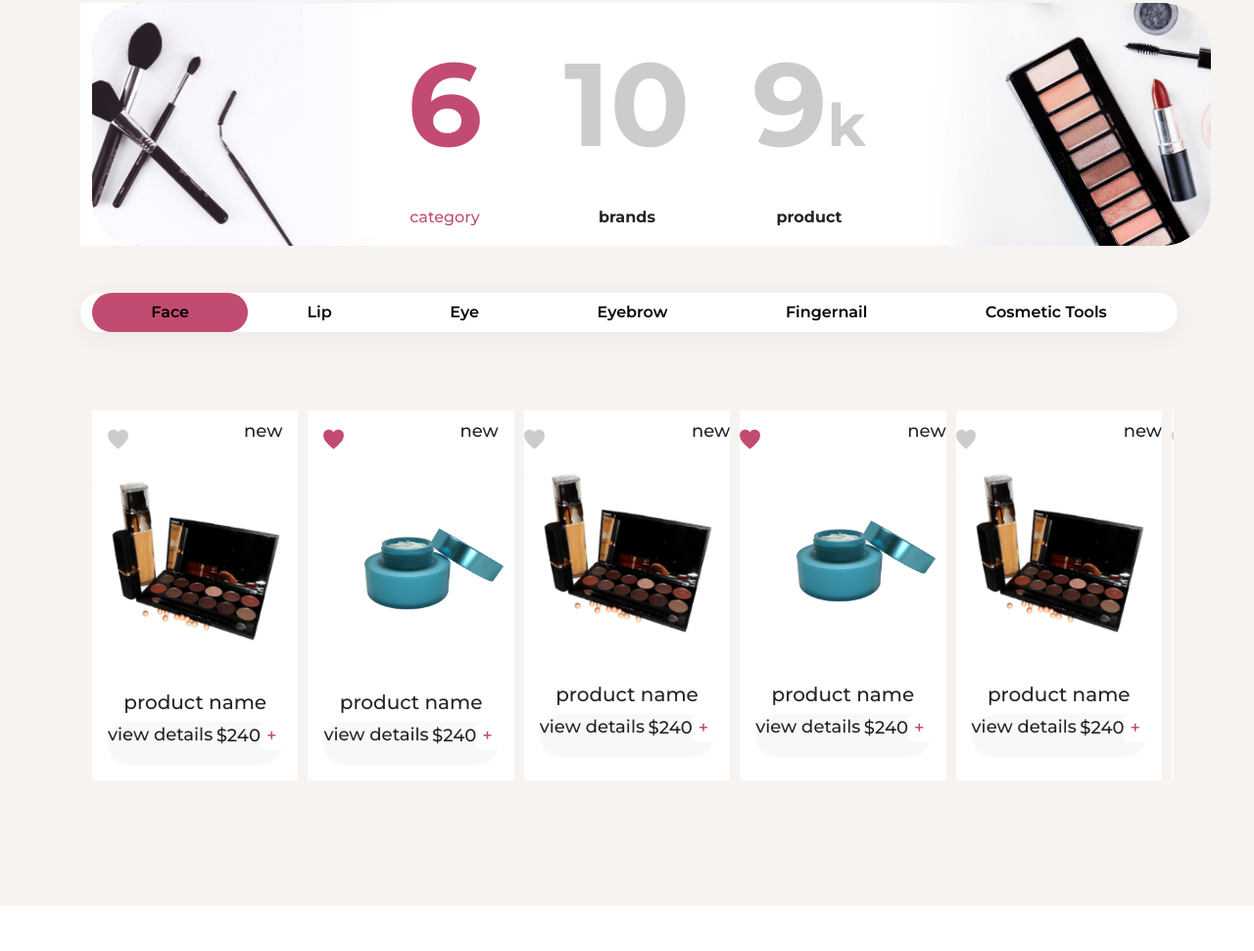
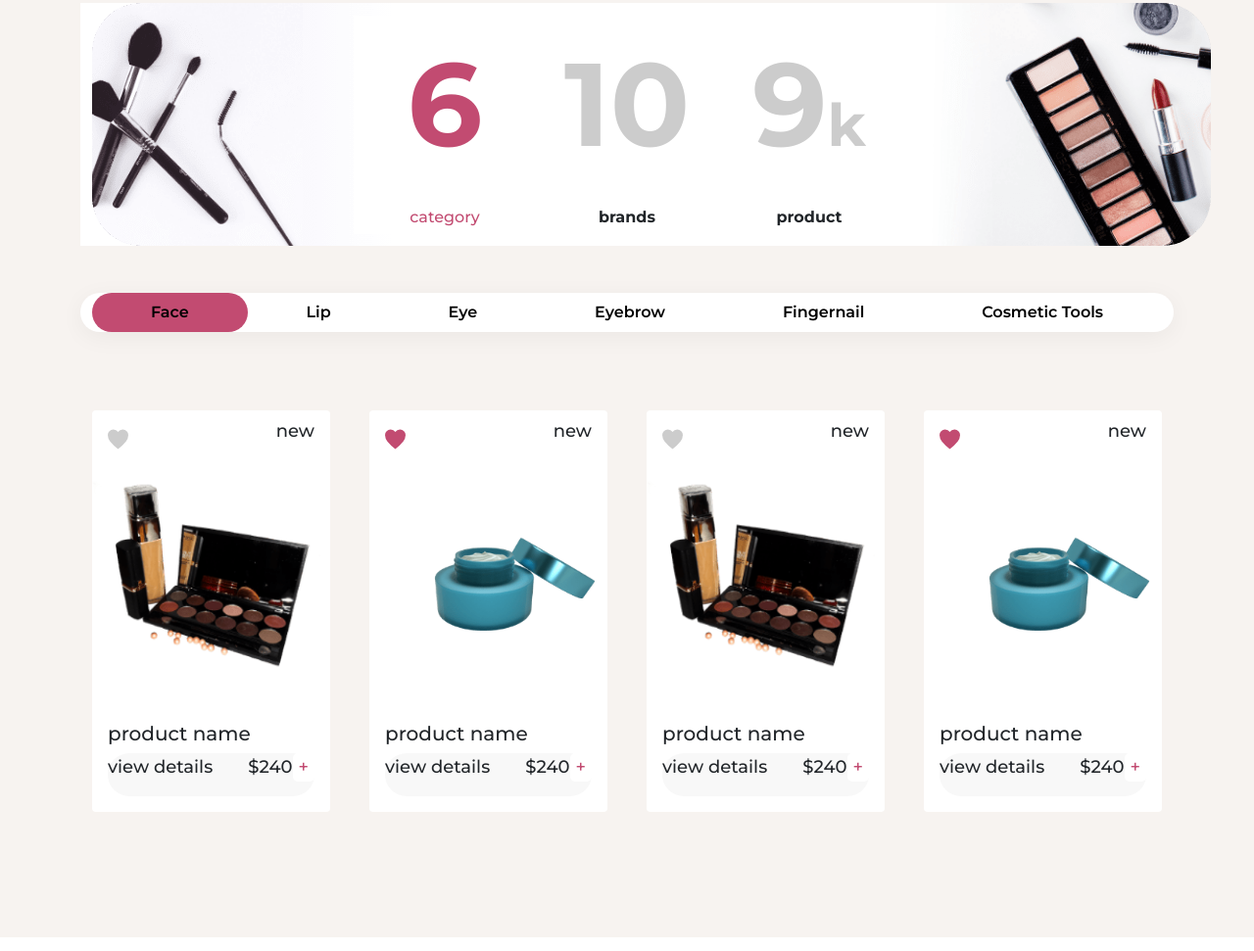
Before and after one commit to mohammadmajidd/lauraBeauty, a plain HTML site: page components/index.html in a window 1280 px wide. Shown: the part 1749-2720 px from the top of the page at 98% size. Drawn offline with nearby package versions, Linux system fonts and the light colour scheme.

Commit message:
edit product swiper

```diff
--- a/components/index.html
+++ b/components/index.html
@@ -177,7 +177,7 @@
 <section class="products p-5  productSummary">
     <div class="container ">
         <h2 class=" text-center fw-bold mt-5"><span>Various products</span></h2>
-        <div class="container bg-white imageContainer d-sm-none d-md-block">
+        <div class="container bg-white imageContainer d-sm-none d-lg-block">
             <div class="row">
                 <div class="col-1">
                     <img class="rounded" src="images/left.png">
@@ -203,36 +203,24 @@
             </div>
         </div>
         <div class="container categories mt-5">
-            <ul class="nav nav-pills nav-fill">
-                <li class="nav-item">
+            <nav class="nav nav-pills nav-fill ">
                     <a class="nav-link active text-black bg-primary" aria-current="page" href="#">face</a>
-                </li>
-                <li class="nav-item">
                     <a class="nav-link text-black" href="#">lip</a>
-                </li>
-                <li class="nav-item">
                     <a class="nav-link text-black" href="#">eye</a>
-                </li>
-                <li class="nav-item">
                     <a class="nav-link text-black" href="#">eyebrow</a>
-                </li>
-                <li class="nav-item">
                     <a class="nav-link text-black" href="#">fingernail</a>
-                </li>
-                <li class="nav-item">
                     <a class="nav-link text-black" href="#">cosmetic tools</a>
-                </li>
-            </ul>
+            </nav>
         </div>
         <!--product section-->
         <section class="container mt-4 productSection">
             <div class=" products">
-                <div class="row g-4">
+                <div class="row row-cols-md-1 g-4">
                     <div class="swiper mySwiper">
                         <div class="swiper-wrapper">
                             <div class="swiper-slide">
                                 <div class="col">
-                                    <div class="card rounded border-0">
+                                    <div class="card rounded border-0 bg products__productCard">
                                         <div class="card-header bg-transparent border-0">
                                             <div class="d-flex justify-content-between">
                                                 <img src="images/gray-like.svg">
@@ -242,7 +230,7 @@
                                         <img src="images/make%20up%20palette%20box%20.png" class="card-img-top"
                                              alt="palette">
                                         <div class="card-body">
-                                            <h5 class="card-title">product name</h5>
+                                            <h5 class="card-title text-start">product name</h5>
                                             <div class="products__productInfo">
                                                 <p>view details</p>
                                                 <div class="products__footer">
@@ -256,7 +244,7 @@
                             </div>
                             <div class="swiper-slide">
                                 <div class="col">
-                                    <div class="card border-0">
+                                    <div class="card rounded border-0 bg products__productCard">
                                         <div class="card-header bg-transparent border-0">
                                             <div class="d-flex justify-content-between">
                                                 <img src="images/pink-like.svg">
@@ -266,73 +254,7 @@
                                         <img src="images/face%20cream.png" class="card-img-top"
                                              alt="cream">
                                         <div class="card-body">
-                                            <h5 class="card-title">product name</h5>
-                                            <div class="products__productInfo">
-                                                <p>view details</p>
-                                                <div class="products__footer">
-                                                    <p>$240</p>
-                                                    <button>+</button>
-                                                </div>
-                                            </div>
-                                        </div>
-                                    </div>
-                                </div>
-                            </div>
-                            <div class="swiper-slide">
-                                <div class="col ">
-                                    <div class="card border-0">
-                                        <div class="d-flex justify-content-between">
-                                            <img src="images/gray-like.svg">
-                                            <p>new</p>
-                                        </div>
-                                        <img src="images/make%20up%20palette%20box%20.png" class="card-img-top"
-                                             alt="palette">
-                                        <div class="card-body">
-                                            <h5 class="card-title">product name</h5>
-                                            <div class="products__productInfo">
-                                                <p>view details</p>
-                                                <div class="products__footer">
-                                                    <p>$240</p>
-                                                    <button>+</button>
-                                                </div>
-                                            </div>
-                                        </div>
-                                    </div>
-                                </div>
-                            </div>
-                            <div class="swiper-slide">
-                                <div class="col ">
-                                    <div class="card border-0">
-                                        <div class="d-flex justify-content-between">
-                                            <img src="images/pink-like.svg">
-                                            <p>new</p>
-                                        </div>
-                                        <img src="images/face%20cream.png" class="card-img-top"
-                                             alt="cream">
-                                        <div class="card-body">
-                                            <h5 class="card-title">product name</h5>
-                                            <div class="products__productInfo">
-                                                <p>view details</p>
-                                                <div class="products__footer">
-                                                    <p>$240</p>
-                                                    <button>+</button>
-                                                </div>
-                                            </div>
-                                        </div>
-                                    </div>
-                                </div>
-                            </div>
-                            <div class="swiper-slide">
-                                <div class="col ">
-                                    <div class="card border-0">
-                                        <div class="d-flex justify-content-between">
-                                            <img src="images/gray-like.svg">
-                                            <p>new</p>
-                                        </div>
-                                        <img src="images/make%20up%20palette%20box%20.png" class="card-img-top"
-                                             alt="palette">
-                                        <div class="card-body">
-                                            <h5 class="card-title">product name</h5>
+                                            <h5 class="card-title text-start">product name</h5>
                                             <div class="products__productInfo">
                                                 <p>view details</p>
                                                 <div class="products__footer">
@@ -346,15 +268,89 @@
                             </div>
                             <div class="swiper-slide">
                                 <div class="col">
-                                    <div class="card border-0">
-                                        <div class="d-flex justify-content-between">
-                                            <img src="images/gray-like.svg">
-                                            <p>new</p>
+                                    <div class="card rounded border-0 bg products__productCard">
+                                        <div class="card-header bg-transparent border-0">
+                                            <div class="d-flex justify-content-between">
+                                                <img src="images/gray-like.svg">
+                                                <p>new</p>
+                                            </div>
+                                        </div>
+                                        <img src="images/make%20up%20palette%20box%20.png" class="card-img-top"
+                                             alt="palette">
+                                        <div class="card-body">
+                                            <h5 class="card-title text-start">product name</h5>
+                                            <div class="products__productInfo">
+                                                <p>view details</p>
+                                                <div class="products__footer">
+                                                    <p>$240</p>
+                                                    <button>+</button>
+                                                </div>
+                                            </div>
+                                        </div>
+                                    </div>
+                                </div>
+                            </div>
+                            <div class="swiper-slide">
+                                <div class="col">
+                                    <div class="card rounded border-0 bg products__productCard">
+                                        <div class="card-header bg-transparent border-0">
+                                            <div class="d-flex justify-content-between">
+                                                <img src="images/pink-like.svg">
+                                                <p>new</p>
+                                            </div>
                                         </div>
                                         <img src="images/face%20cream.png" class="card-img-top"
                                              alt="cream">
                                         <div class="card-body">
-                                            <h5 class="card-title">product name</h5>
+                                            <h5 class="card-title text-start">product name</h5>
+                                            <div class="products__productInfo">
+                                                <p>view details</p>
+                                                <div class="products__footer">
+                                                    <p>$240</p>
+                                                    <button>+</button>
+                                                </div>
+                                            </div>
+                                        </div>
+                                    </div>
+                                </div>
+                            </div>
+                            <div class="swiper-slide">
+                                <div class="col">
+                                    <div class="card rounded border-0 bg products__productCard">
+                                        <div class="card-header bg-transparent border-0">
+                                            <div class="d-flex justify-content-between">
+                                                <img src="images/gray-like.svg">
+                                                <p>new</p>
+                                            </div>
+                                        </div>
+                                        <img src="images/make%20up%20palette%20box%20.png" class="card-img-top"
+                                             alt="palette">
+                                        <div class="card-body">
+                                            <h5 class="card-title text-start">product name</h5>
+                                            <div class="products__productInfo">
+                                                <p>view details</p>
+                                                <div class="products__footer">
+                                                    <p>$240</p>
+                                                    <button>+</button>
+                                                </div>
+                                            </div>
+                                        </div>
+                                    </div>
+                                </div>
+                            </div>
+                            <div class="swiper-slide">
+                                <div class="col">
+                                    <div class="card rounded border-0 bg products__productCard">
+                                        <div class="card-header bg-transparent border-0">
+                                            <div class="d-flex justify-content-between">
+                                                <img src="images/pink-like.svg">
+                                                <p>new</p>
+                                            </div>
+                                        </div>
+                                        <img src="images/face%20cream.png" class="card-img-top"
+                                             alt="cream">
+                                        <div class="card-body">
+                                            <h5 class="card-title text-start">product name</h5>
                                             <div class="products__productInfo">
                                                 <p>view details</p>
                                                 <div class="products__footer">
--- a/components/js/swiper.js
+++ b/components/js/swiper.js
@@ -1,10 +1,37 @@
 var swiper = new Swiper(".mySwiper", {
-    slidesPerView: 5,
-    spaceBetween: 10,
+
     navigation: {
         nextEl: ".swiper-button-next",
         prevEl: ".swiper-button-prev",
     },
+    breakpoints: {
+        540: {
+            slidesPerView: 2,
+            spaceBetween: 20
+        },
+        // when window width is >= 480px
+        576: {
+            slidesPerView:3,
+            spaceBetween: 30
+        },
+        // when window width is >= 640px
+        720: {
+            slidesPerView: 3,
+            spaceBetween: 40
+        },
+        960: {
+            slidesPerView: 3,
+            spaceBetween: 40
+        },
+        1140: {
+            slidesPerView: 4,
+            spaceBetween: 40
+        },
+        1320: {
+            slidesPerView: 5,
+            spaceBetween: 40
+        },
+    }
 });
 let swiper2 = new Swiper(".Swiper", {
     slidesPerView: 2,
--- a/scss/component/_swiper.scss
+++ b/scss/component/_swiper.scss
@@ -1,13 +1,15 @@
 .swiper-wrapper {
 
 }
-.swiper-button-next{
+
+.swiper-button-next {
   width: 1rem;
 }
+
 .swiper-slide {
   text-align: center;
   font-size: 18px;
-  background: #fff;
+
 
   /* Center slide text vertically */
   display: -webkit-box;
--- a/scss/section/_categoryNav.scss
+++ b/scss/section/_categoryNav.scss
@@ -12,11 +12,11 @@
 .categories {
   box-shadow: 0 5px 25px 0 rgba(0, 0, 0, 0.05);
   background-color: #fff;
-  width: 70rem;
+  width: auto;
   margin: auto;
   font-size: 16px;
   justify-content: space-between;
   font-weight: 600;
   text-transform: capitalize;
-  border-radius: 30px;
+  border-radius: 50px;
 }
--- a/scss/section/_products.scss
+++ b/scss/section/_products.scss
@@ -1,6 +1,10 @@
 @use "../costum";
 .products{
   margin: 5rem auto;
+  &__productCard{
+
+    border-radius: 50px;
+  }
   &__productInfo{
     background-color: #f8f8f8;
     border-radius: 30px;
```
Also changed, not shown: assets/css/style.css, scss/style.css, 2 other files.
